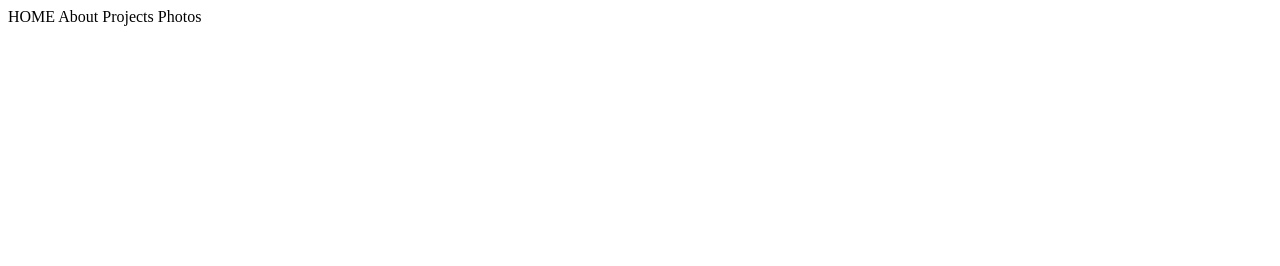
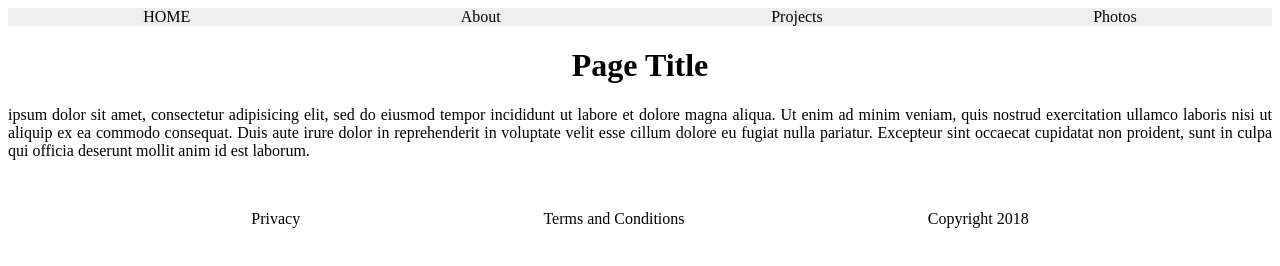
Before and after one commit to Nurxni/front_end_project_01, a plain HTML site: page index.html in a window 1280 px wide. Drawn offline with Linux system fonts and the light colour scheme.

Commit message:
played with header and main

```diff
--- a/index.html
+++ b/index.html
@@ -3,6 +3,45 @@
 
 	<head>
 		<title>My First Project</title>
+
+		<style type="text/css">
+
+			header{
+				display: flex;
+				justify-content: space-around;
+				text-align: center;
+				align-content: center;
+				align-items: center;
+				margin-bottom: 20px;
+				background: #EEE;
+			}
+
+			a{
+				font-size: 20px
+				margin-left: 10px
+				margin-right: 10px;
+			}
+			h1{
+				text-align: center;
+			}
+
+			p{
+				text-align: justify;
+			}
+
+			main{
+				margin-bottom: 50px;
+			}
+
+			footer{
+				display: flex;
+				justify-content: space-evenly;
+				align-items: center;
+				align-content: center;
+			}
+
+		</style>
+
 	</head>
 
 	<body>
@@ -14,8 +53,21 @@
 			<a>Photos</a>
 		</header>
 
-		<main></main>
-		<footer></footer>
+		<main>
+			<h1>Page Title</h1>
+			<p> ipsum dolor sit amet, consectetur adipisicing elit, sed do eiusmod
+			tempor incididunt ut labore et dolore magna aliqua. Ut enim ad minim veniam,
+			quis nostrud exercitation ullamco laboris nisi ut aliquip ex ea commodo
+			consequat. Duis aute irure dolor in reprehenderit in voluptate velit esse
+			cillum dolore eu fugiat nulla pariatur. Excepteur sint occaecat cupidatat non
+			proident, sunt in culpa qui officia deserunt mollit anim id est laborum.</p>
+		</main>
+
+		<footer>
+			<a>Privacy</a>
+			<a>Terms and Conditions</a>
+			<a>Copyright 2018</a>
+		</footer>
 
 	</body>
 
```
